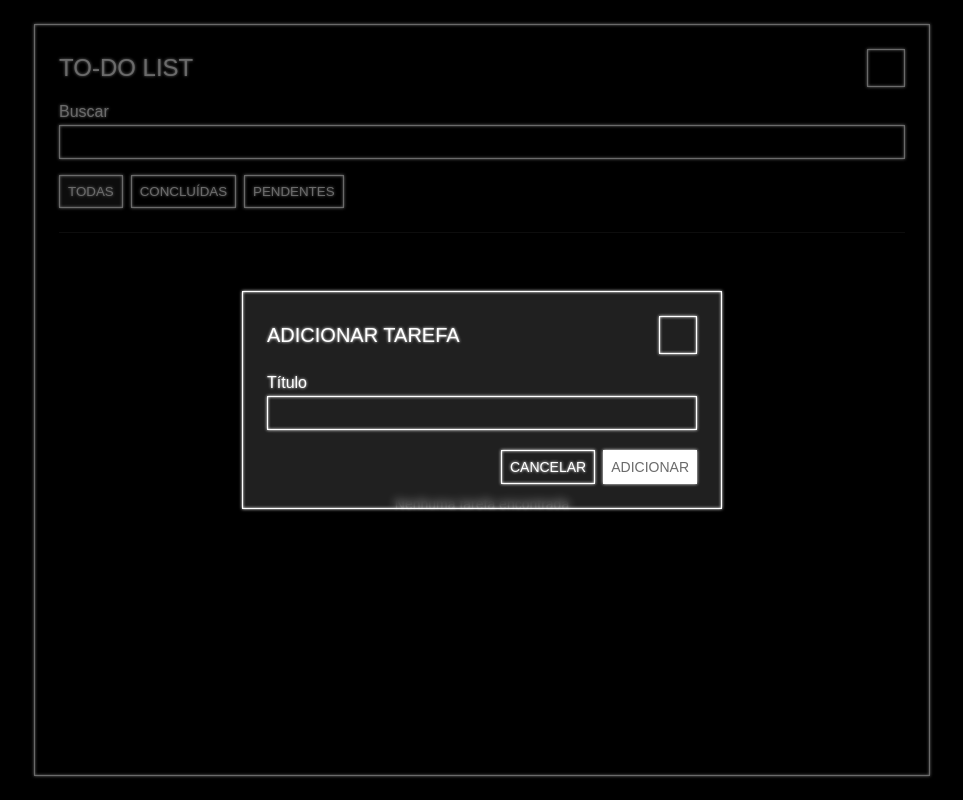
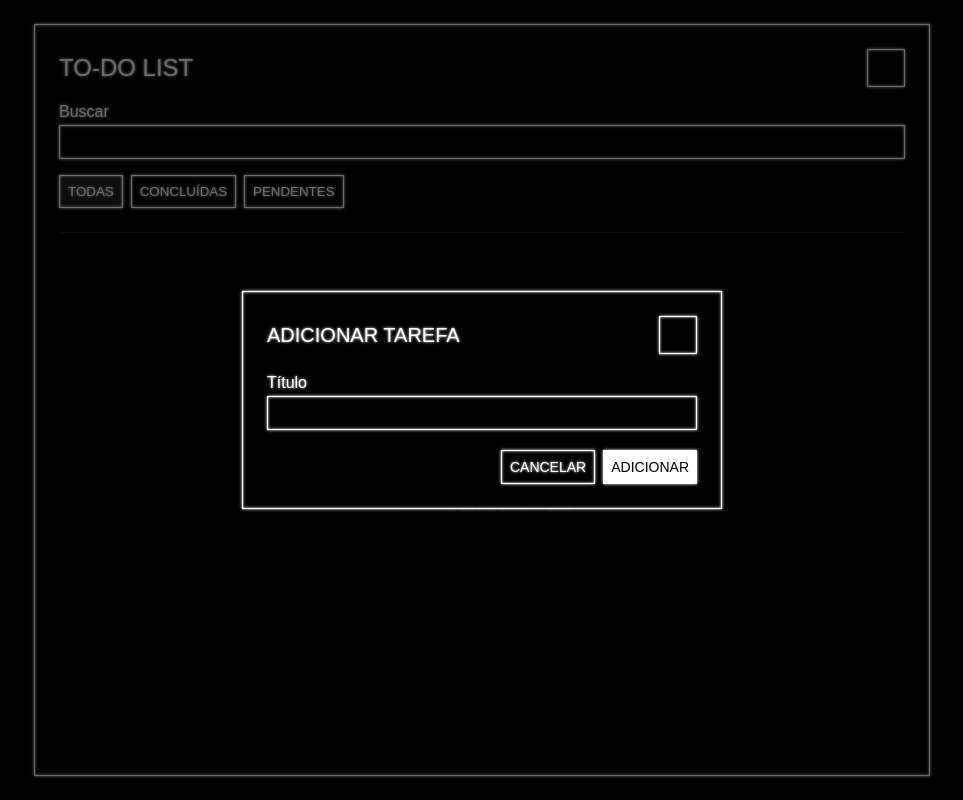
Before and after one commit to felipe-coletti/to-do-list, a React (Vite) app: page / in a window 1280 px wide. Both pictures are taken after a click on the button 1044 px from the left and 68 px from the top of the page. Shown: the whole page, without its empty margins (158-1121 px from the left). Built offline with nearby package versions, Linux system fonts and the light colour scheme; some icons are missing.

Commit message:
style: unify background color usage in Box and Button components; remove backdrop-filter from Modal

```diff
--- a/src/components/Box/styles.module.css
+++ b/src/components/Box/styles.module.css
@@ -1,4 +1,5 @@
 .box {
+	background-color: var(--color-background);
 	border: 1px solid var(--color-foreground);
 	box-shadow: var(--neon-box);
 }
--- a/src/components/Button/styles.module.css
+++ b/src/components/Button/styles.module.css
@@ -1,7 +1,7 @@
 .primaryButton {
 	background-color: var(--color-foreground);
 	border: none;
-	color: var(--color-background-soft);
+	color: var(--color-background);
 }
 
 .secondaryButton {
--- a/src/components/Modal/styles.module.css
+++ b/src/components/Modal/styles.module.css
@@ -23,8 +23,6 @@
 }
 
 .modal {
-	backdrop-filter: blur(4px);
-	background-color: var(--color-foreground-soft);
 	display: flex;
 	flex-direction: column;
 	gap: 1.25rem;
```
